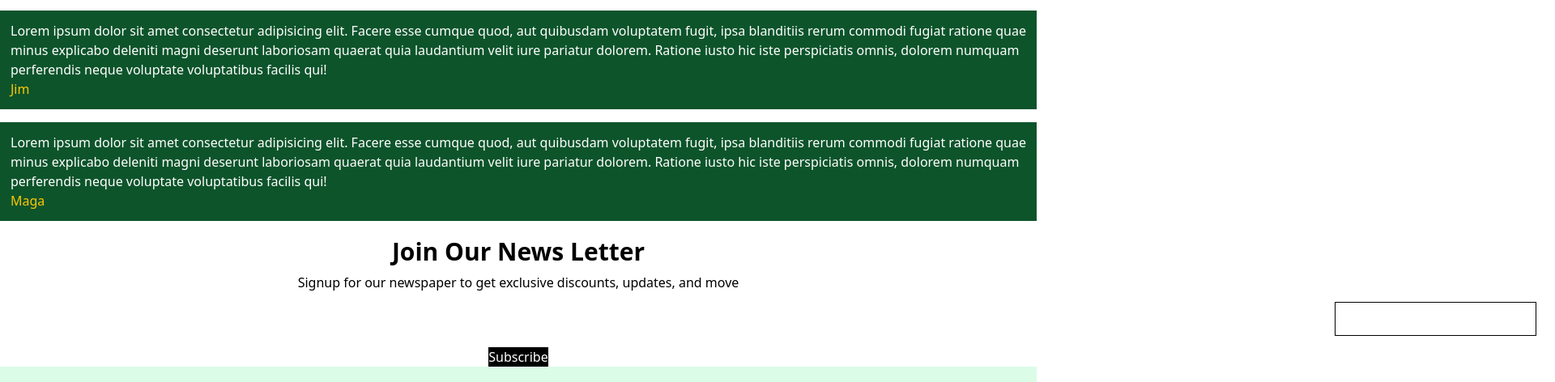
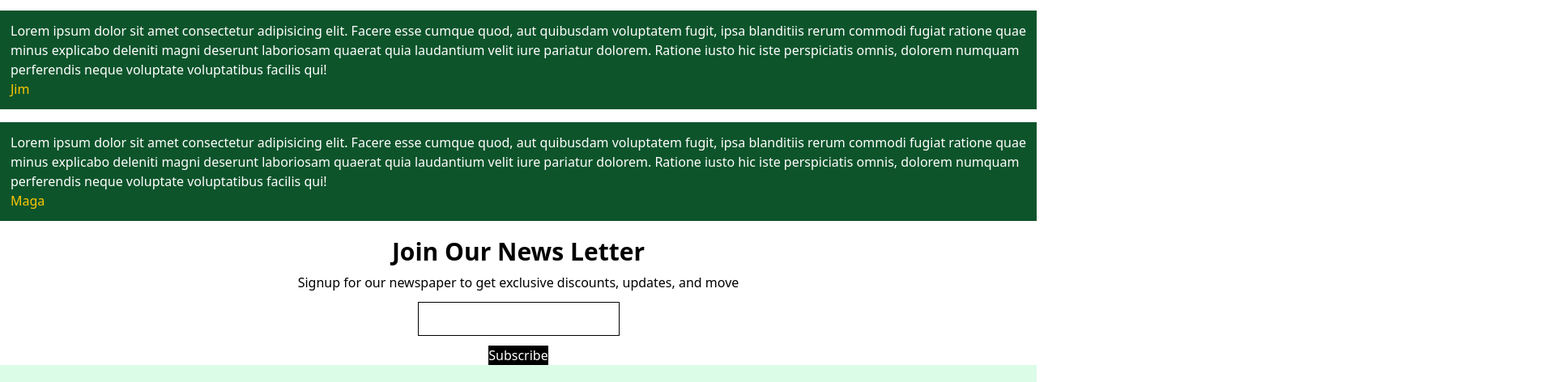
Before and after one commit to Magalatchumi/Greenden-tailwind, a website: page index.html in a window 1280 px wide. Shown: the part 1333-1805 px from the top of the page at 81% size, 1920 px wide, since content can reach past the window. Drawn offline with Linux system fonts and the light colour scheme.

Commit message:
Fixed errors

```diff
--- a/index.html
+++ b/index.html
@@ -2,7 +2,7 @@
 <html lang="en">
 <head>
     <meta charset="UTF-8">
-    <meta name="viewport" content="width=\, initial-scale=1.0">
+     <meta name="viewport" content="width=device-width, initial-scale=1.0">
     <title>Greenden</title>
     <!-- Tailwind CSS CDN link -->
     <link href="./src/output.css" rel="stylesheet">
@@ -129,7 +129,7 @@
     <section class="text-center">
         <h1 class="font-bold text-3xl mt-5"> Join Our News Letter</h1>
         <p class=" mt-2" > Signup for our newspaper to get exclusive discounts, updates, and move</p>
-        <div class="w-886 h-17">
+        <div class="w-full max-w-xl  mx-auto">
         <input type="text" class="border border-black p-2 m-3">
         </div>
 
```
Also changed, not shown: contact.html (+1 -1 lines), product.html (+1 -1 lines).
